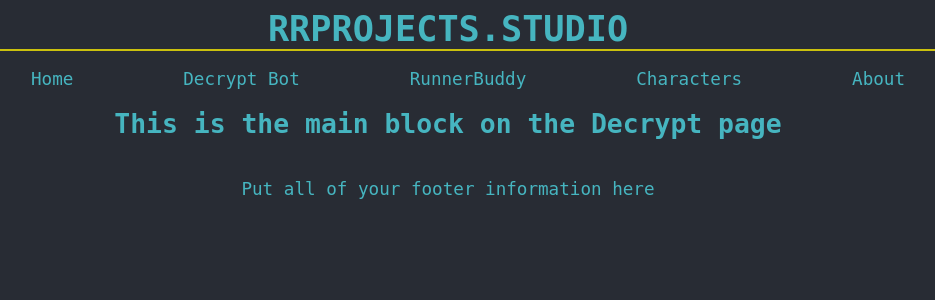
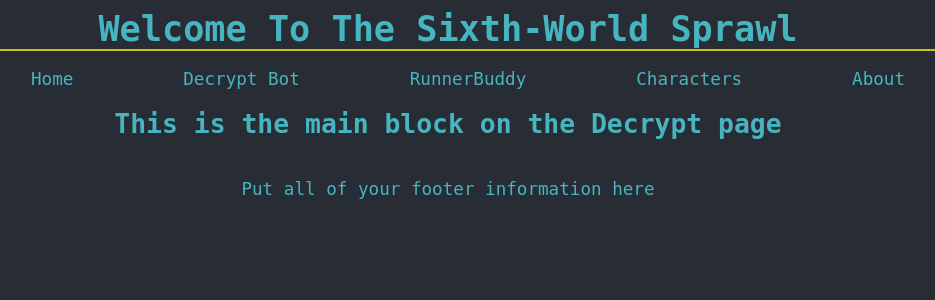
Before and after one commit to RocinRykor/SixthWorldSprawlWebsite, a Flask app: page /decrypt/ in a window 1280 px wide. Shown: the top 300 px of the page, without its empty margins (192-1127 px from the left). Run offline with Flask 2, Linux system fonts and the light colour scheme.

Commit message:
py setup and header change

```diff
--- a/sixthworldsprawl/templates/partials/header.html
+++ b/sixthworldsprawl/templates/partials/header.html
@@ -1,5 +1,5 @@
 <header>
-    <h1 class="main_title">RRPROJECTS.STUDIO</h1>
+    <h1 class="main_title">Welcome To The Sixth-World Sprawl</h1>
 <nav class="main_nav">
     <ul class="main_links">
         <li><a href="/" class="navlink" title="Return Home">Home</a></li>
```
Also changed, not shown: 14 other files.
